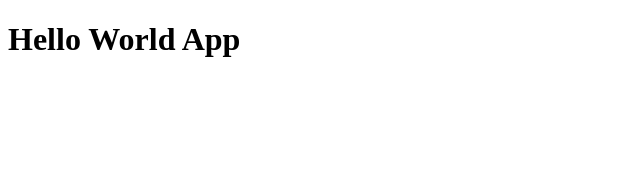
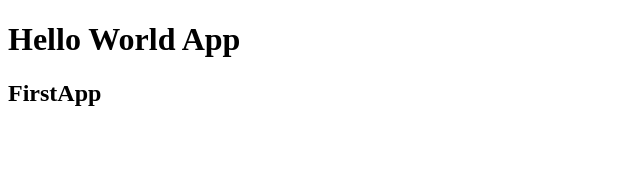
Before and after one commit to Demian-1/counterReact, a React (Vite) app: page / in a window 1280 px wide. Shown: the top 170 px of the page, without its empty margins (0-640 px from the left). Built offline with nearby package versions, Linux system fonts and the light colour scheme.

Commit message:
tarea primer componente

```diff
--- /dev/null
+++ b/src/FirstApp.jsx
@@ -0,0 +1,7 @@
+
+
+export const FirstApp = () => {
+  return (
+    <h2>FirstApp</h2>
+  )
+}
--- a/src/main.jsx
+++ b/src/main.jsx
@@ -1,5 +1,6 @@
 import React from 'react';
 import ReactDOM from 'react-dom/client';
+import { FirstApp } from './FirstApp';
 // HelloWorldApp:
 import { HelloWorldApp } from './HelloWorldApp';
 
@@ -8,5 +9,6 @@ import { HelloWorldApp } from './HelloWorldApp';
 ReactDOM.createRoot( document.getElementById('root') ).render(
     <React.StrictMode>
         <HelloWorldApp />
+        <FirstApp/>
     </React.StrictMode>
 )
```
